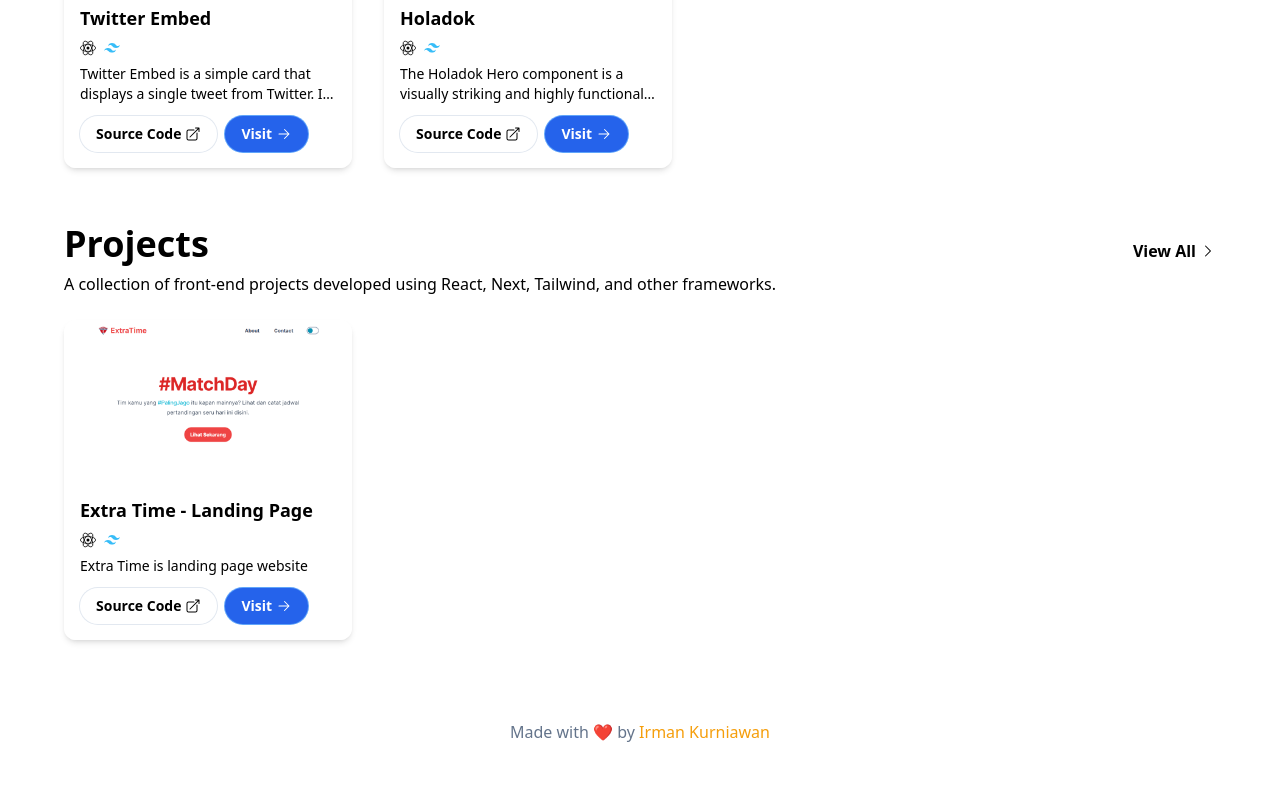
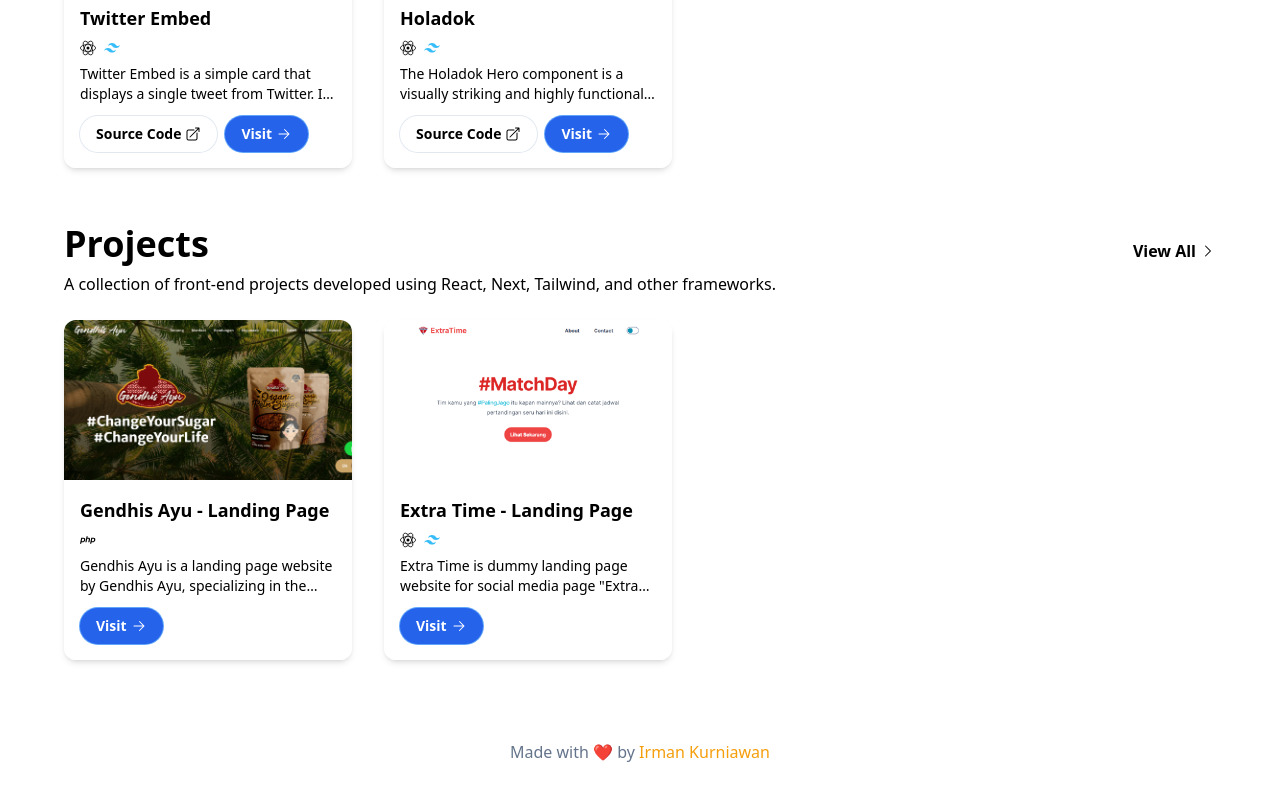
Before and after one commit to irmankurniawan11/react-challenge, a React (Create React App) app: page / in a window 1280 px wide. Shown: the part 548-1348 px from the top of the page. Built offline with nearby package versions, Linux system fonts and the light colour scheme; a web font is replaced by a local one.

Commit message:
Add Project Data

```diff
--- a/src/components/Challenges.js
+++ b/src/components/Challenges.js
@@ -1,12 +1,14 @@
+import React from "react"
 import { ArrowSmallRightIcon, ArrowTopRightOnSquareIcon, ChevronRightIcon } from "@heroicons/react/24/solid"
 import ReactIcon from "../icon/ReactIcon"
 import TailwindIcon from "../icon/TailwindIcon"
-import React from "react"
+import PHPIcon from "../icon/PHPIcon"
 
 const ChallengeCard = ( {imageUrl, title, desc, url, sourceUrl, stacks} ) => {
     const techStackIcons = {
         react: <ReactIcon/>,
-        tailwind: <TailwindIcon/>
+        tailwind: <TailwindIcon/>,
+        php: <PHPIcon/>,
     }
 
     return (
@@ -23,7 +25,9 @@ const ChallengeCard = ( {imageUrl, title, desc, url, sourceUrl, stacks} ) => {
                 </div>
                 <p className="text-sm line-clamp-2">{desc}</p>
                 <div className="flex justify-stretch gap-2 mt-3">
-                    <a href={sourceUrl} rel="noreferrer" target="_blank" className="font-bold flex items-center px-4 py-2 rounded-full text-sm ring-1 ring-slate-200 hover:bg-slate-100 dark:hover:bg-white/20 dark:ring-white/30">Source Code<ArrowTopRightOnSquareIcon className="w-4 h-4 ml-1"/></a>
+                    {sourceUrl!="#"&&(
+                        <a href={sourceUrl} rel="noreferrer" target="_blank" className="font-bold flex items-center px-4 py-2 rounded-full text-sm ring-1 ring-slate-200 hover:bg-slate-100 dark:hover:bg-white/20 dark:ring-white/30">Source Code<ArrowTopRightOnSquareIcon className="w-4 h-4 ml-1"/></a>
+                    )}
                     <a href={url} className="font-bold flex items-center px-4 py-2 rounded-full text-sm ring-1 ring-blue-400 bg-blue-600 hover:bg-blue-500 text-white">Visit<ArrowSmallRightIcon className="w-4 h-4 ml-1"/></a>
                 </div>
             </div>
--- a/src/data/projectData.js
+++ b/src/data/projectData.js
@@ -1,7 +1,15 @@
 const projectData = [
     {
+        title: "Gendhis Ayu - Landing Page",
+        desc: "Gendhis Ayu is a landing page website by Gendhis Ayu, specializing in the sale of organic palm sugar. The website provides a platform to showcase and promote their range of high-quality palm sugar products.",
+        imageUrl: "/image/preview-gendhis.png",
+        sourceUrl: "#",
+        url: "https://projectirman.nasihosting.com/gendhis-ayu/",
+        stacks: ["php"]
+    },
+    {
         title: "Extra Time - Landing Page",
-        desc: "Extra Time is landing page website",
+        desc: 'Extra Time is dummy landing page website for social media page "Extra Time Indonesia".',
         imageUrl: "/image/preview-extratime.png",
         sourceUrl: "#",
         url: "https://react-football-six.vercel.app/",
--- /dev/null
+++ b/src/icon/PHPIcon.js
@@ -0,0 +1,11 @@
+const PHPIcon = ( props ) => {
+    return (
+        <svg {...props} xmlns="http://www.w3.org/2000/svg" viewBox="0 -1 100 50" fill="currentColor">
+            <path d="m7.579 10.123 14.204 0c4.169 0.035 7.19 1.237 9.063 3.604 1.873 2.367 2.491 5.6 1.855 9.699-0.247 1.873-0.795 3.71-1.643 5.512-0.813 1.802-1.943 3.427-3.392 4.876-1.767 1.837-3.657 3.003-5.671 3.498-2.014 0.495-4.099 0.742-6.254 0.742l-6.36 0-2.014 10.07-7.367 0 7.579-38.001 0 0m6.201 6.042-3.18 15.9c0.212 0.035 0.424 0.053 0.636 0.053 0.247 0 0.495 0 0.742 0 3.392 0.035 6.219-0.3 8.48-1.007 2.261-0.742 3.781-3.321 4.558-7.738 0.636-3.71 0-5.848-1.908-6.413-1.873-0.565-4.222-0.83-7.049-0.795-0.424 0.035-0.83 0.053-1.219 0.053-0.353 0-0.724 0-1.113 0l0.053-0.053"/>
+            <path d="m41.093 0 7.314 0-2.067 10.123 6.572 0c3.604 0.071 6.289 0.813 8.056 2.226 1.802 1.413 2.332 4.099 1.59 8.056l-3.551 17.649-7.42 0 3.392-16.854c0.353-1.767 0.247-3.021-0.318-3.763-0.565-0.742-1.784-1.113-3.657-1.113l-5.883-0.053-4.346 21.783-7.314 0 7.632-38.054 0 0"/>
+            <path d="m70.412 10.123 14.204 0c4.169 0.035 7.19 1.237 9.063 3.604 1.873 2.367 2.491 5.6 1.855 9.699-0.247 1.873-0.795 3.71-1.643 5.512-0.813 1.802-1.943 3.427-3.392 4.876-1.767 1.837-3.657 3.003-5.671 3.498-2.014 0.495-4.099 0.742-6.254 0.742l-6.36 0-2.014 10.07-7.367 0 7.579-38.001 0 0m6.201 6.042-3.18 15.9c0.212 0.035 0.424 0.053 0.636 0.053 0.247 0 0.495 0 0.742 0 3.392 0.035 6.219-0.3 8.48-1.007 2.261-0.742 3.781-3.321 4.558-7.738 0.636-3.71 0-5.848-1.908-6.413-1.873-0.565-4.222-0.83-7.049-0.795-0.424 0.035-0.83 0.053-1.219 0.053-0.353 0-0.724 0-1.113 0l0.053-0.053"/>
+        </svg>
+    )
+}
+
+export default PHPIcon;
```
Also changed, not shown: public/image/preview-gendhis.png (added).
